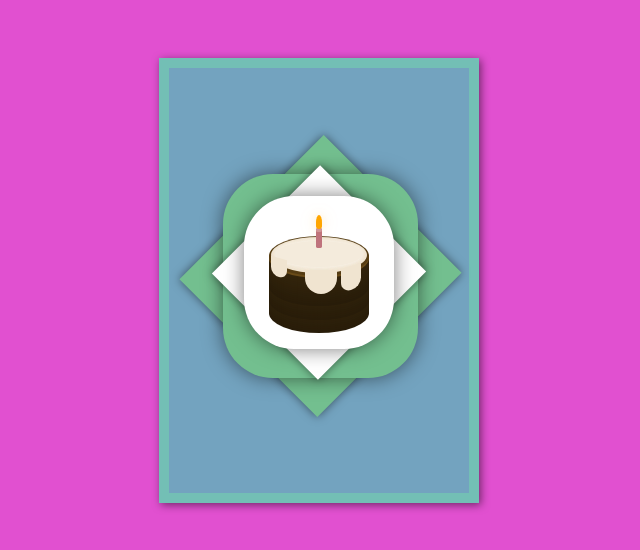
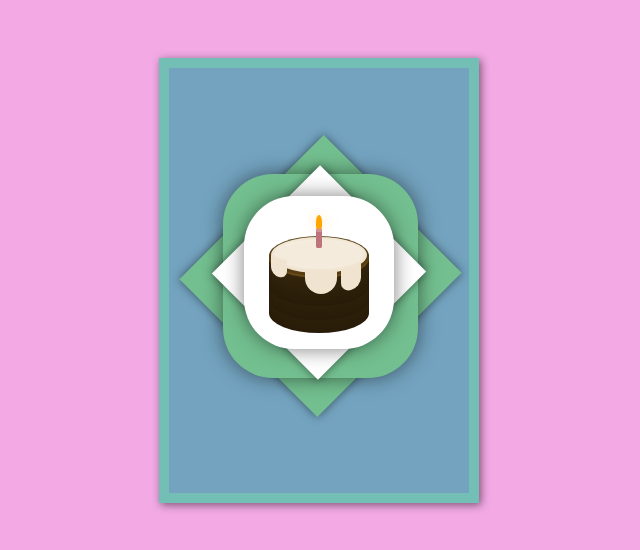
Before and after one commit to jmstomber/birthdaycard, a plain HTML site: page index.html in a window 1280 px wide. Shown: the whole page, without its empty margins (329-969 px from the left). Drawn offline with Linux system fonts and the light colour scheme.

Commit message:
Update happybirthday.css

```diff
--- a/happybirthday.css
+++ b/happybirthday.css
@@ -1,7 +1,7 @@
 @import url(https://fonts.googleapis.com/css?family=Nobile:400italic,700italic);
 html, body {
   overflow: hidden;
-  background-color: #e150d0;
+  background-color: #f2a9e4;
   width: 100%;
   height: 100%;
 }
```
